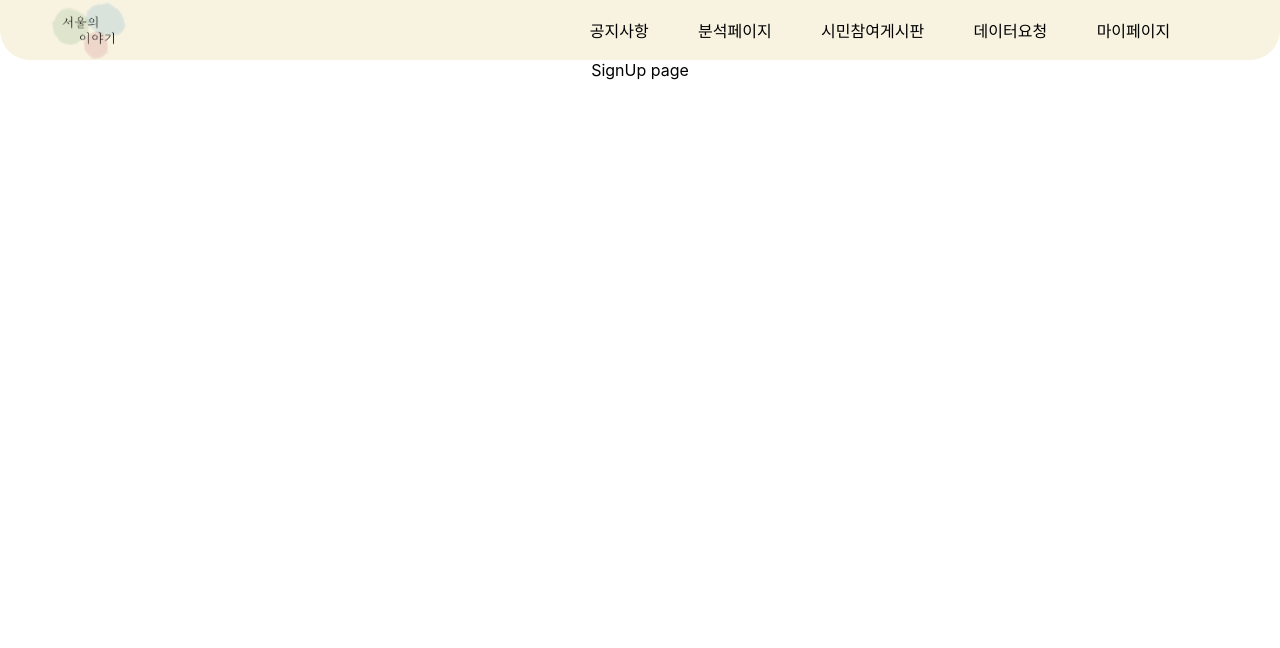
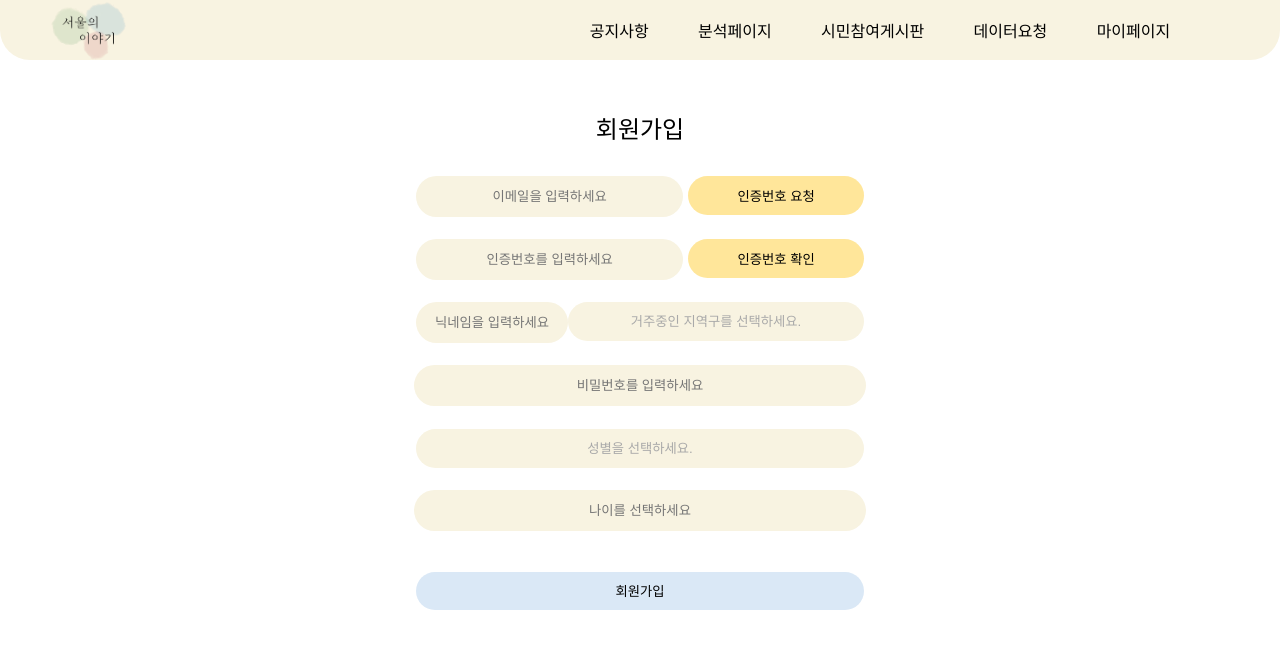
Before and after one commit to Story-of-Seoul/front-react, a React (Create React App) app in the folder story-of-seoul/: page /signup in a window 1280 px wide. Shown: the top 648 px of the page. Built offline with nearby package versions, Linux system fonts and the light colour scheme.

Commit message:
[feat] 회원가입 페이지 추가

```diff
--- a/story-of-seoul/src/pages/Home.jsx
+++ b/story-of-seoul/src/pages/Home.jsx
@@ -25,9 +25,9 @@ const Home = () => {
         <div className='Home'>
             {/* todo : 로그인 했을 경우에는 로그아웃 버튼 띄우기 */}
             <div className="SignInOrSignUpWrapper">
-                <div className="SignIn" onClick={() => navigate("/signin")}>로그인</div>
+                <div className="SignInButton" onClick={() => navigate("/signin")}>로그인</div>
                 <div>/</div>
-                <div className="SignUp" onClick={() => navigate("/signup")}>회원가입</div>
+                <div className="SignUpButton" onClick={() => navigate("/signup")}>회원가입</div>
             </div>
             <Introduction/>
             <div className="ContentsTitle">인기 데이터 분석</div>
--- a/story-of-seoul/src/pages/SignIn.jsx
+++ b/story-of-seoul/src/pages/SignIn.jsx
@@ -1,9 +1,10 @@
 import React from 'react';
+
 
 const SignIn = () => {
     return (
         <div className='SignIn'>
-            SignIn page
+            로그인 페이지
         </div>
     );
 };
--- a/story-of-seoul/src/pages/SignUp.jsx
+++ b/story-of-seoul/src/pages/SignUp.jsx
@@ -1,9 +1,55 @@
 import React from 'react';
+import '../styles/SignUp.scss'
 
 const SignUp = () => {
+
+
+    const seoulRegion = [
+        '강서구', '양천구', '구로구', '영등포구', '금천구', '동작구', '관악구',
+        '서초구', '강남구', '송파구', '강동구', '마포구', '용산구', '성동구',
+        '광진구', '은평구', '서대문구', '종로구', '중구', '동대문구', '중랑구',
+        '성북구', '강북구', '도봉구', '노원구'
+    ];
+
+
     return (
         <div className='SignUp'>
-            SignUp page
+            <div className="SignUpWrapper">
+                <div id="title">
+                    회원가입
+                </div>
+                <div className="Contents">
+                    <div className="EmailRequestWrapper">
+                        <input type="text" placeholder='이메일을 입력하세요'/>
+                        <button>인증번호 요청</button>
+                    </div>
+                    <div className="EmailConfirmWrapper">
+                        <input type="text" placeholder='인증번호를 입력하세요'/>
+                        <button>인증번호 확인</button>
+                    </div>
+                    <div className="NickNameAndRegionWrapper">
+                        <input id="nickname" type="text" placeholder='닉네임을 입력하세요'/>
+                        <div class="dropdown">
+                        <button class="dropbtn">거주중인 지역구를 선택하세요.</button>
+                        <div class="dropdown-content">
+                            {seoulRegion.map(region => (
+                                <div id="region">{region}</div>
+                            ))}
+                        </div>
+                    </div>
+                    </div>
+                    <input type="text" placeholder='비밀번호를 입력하세요'/>
+                    <div class="dropdown">
+                        <button class="dropbtn">성별을 선택하세요.</button>
+                        <div class="dropdown-content">
+                            <div id="male">남</div>
+                            <div id="female">여</div>
+                        </div>
+                    </div>
+                    <input type="text" placeholder='나이를 선택하세요'/>
+                </div>
+                <button>회원가입</button>
+            </div>
         </div>
     );
 };
```
